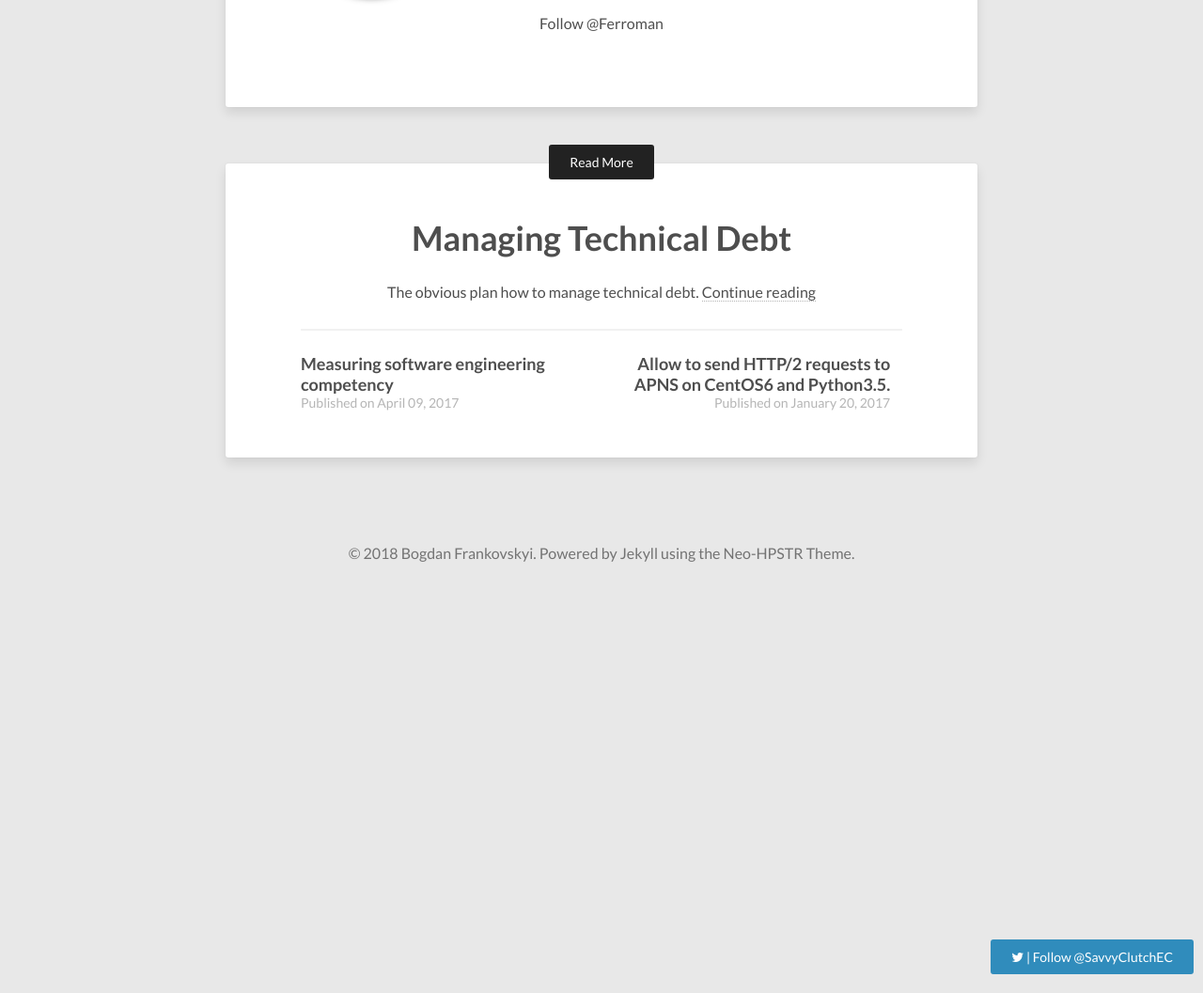
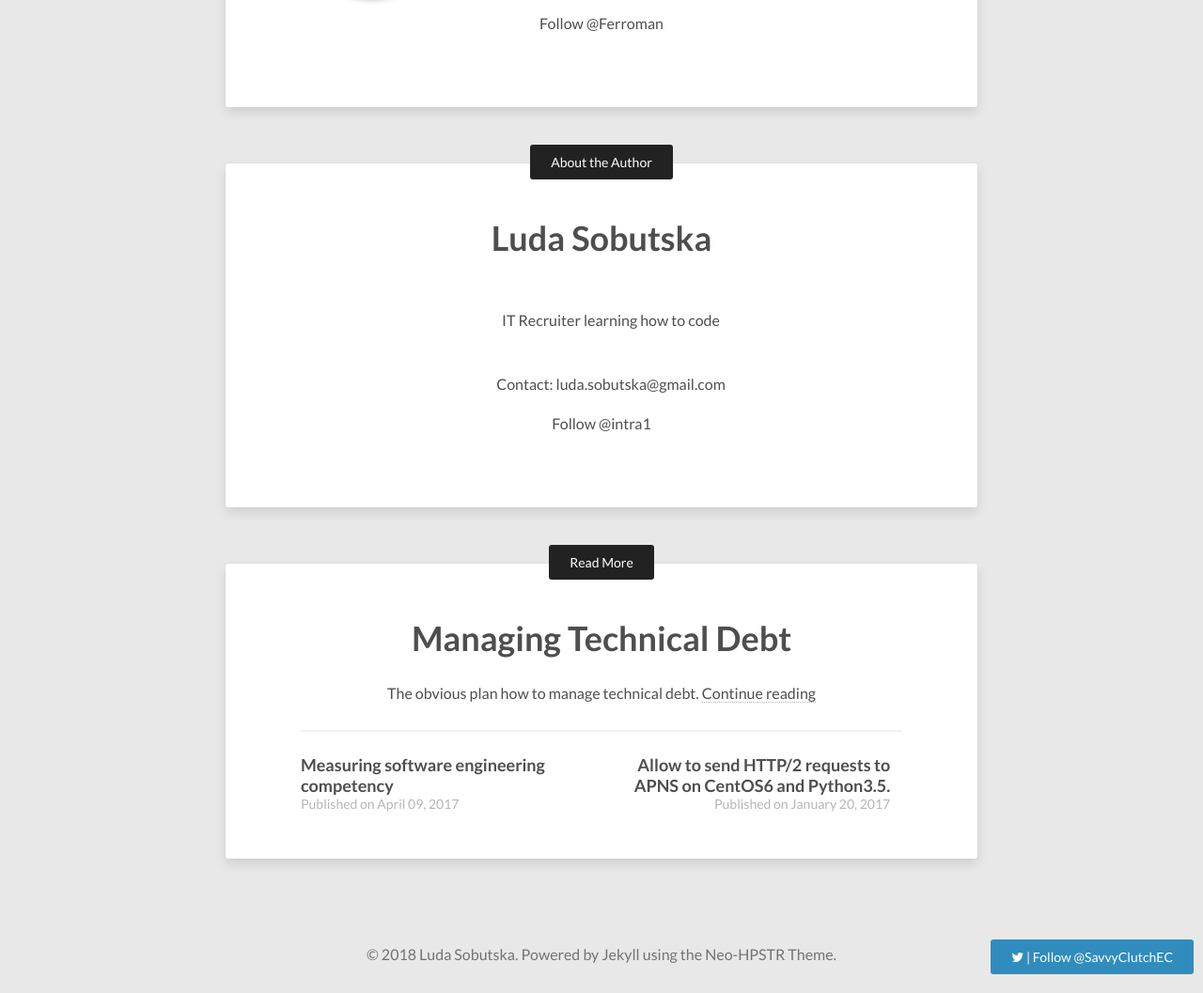
Before and after one commit to savvyclutch/savvyclutch.github.io, a Jekyll site: the page built from _posts/2018-11-02-project-minimalistic-documentation.md, in a window 1280 px wide and 1400 px high, scrolled down 2708 px, cut to the strip 343-1400 px from the top of the window. Shown: the whole strip at 94% size. Built offline with Jekyll 4.4.1, drawn with Linux system fonts in a browser that asks for light colours; nearby versions of some CDN libraries; comment, search, counter and statistics services are not loaded.

Commit message:
Added Luda to authors

```diff
--- a/_config.yml
+++ b/_config.yml
@@ -56,22 +56,24 @@ authors:
   sergii:
     name: Sergii Naumenko
     display_name: Sergii
-#    gravatar: 12e480a364a5c19214f99b4dfe9a11d5
     bio: "I'm Software Engineer at [Intelliarts](http://intelliarts.com/)."
     email: sergii@savvyclutch.com
   andrii:
     name: Andrii Kozlovskyi
     display_name: Andrii
-  #    gravatar: 12e480a364a5c19214f99b4dfe9a11d5
     bio: "I'm Software Engineer at [Intelliarts](http://intelliarts.com/)."
     email: andrii@savvyclutch.com
   vova:
     name: Volodymyr Kelembet
     display_name: Volodymyr
-  #    gravatar: 12e480a364a5c19214f99b4dfe9a11d5
     bio: "I'm Software Engineer at [Intelliarts](http://intelliarts.com/)."
     email: vova@savvyclutch.com
-
+  luda:
+    name: Luda Sobutska
+    diaplay_name: Luda Sobutska
+    email: luda.sobutska@gmail.com
+    bio: IT Recruiter learning how to code
+    github: intra1
 # Twitter account associated with the site if different from owner/author twitter account.
 # Used in Twitter cards.
 twitter: SavvyClutchEC
--- a/_posts/2018-11-02-project-minimalistic-documentation.md
+++ b/_posts/2018-11-02-project-minimalistic-documentation.md
@@ -2,7 +2,7 @@
 layout: post
 title: Project documentation
 description: "Minimalistic but useful project documentation."
-author: bogdan
+author: bogdan, luda
 modified: 2018-02-12
 tags: [documentation, agile, process, qa]
 categories: [Process]
```
